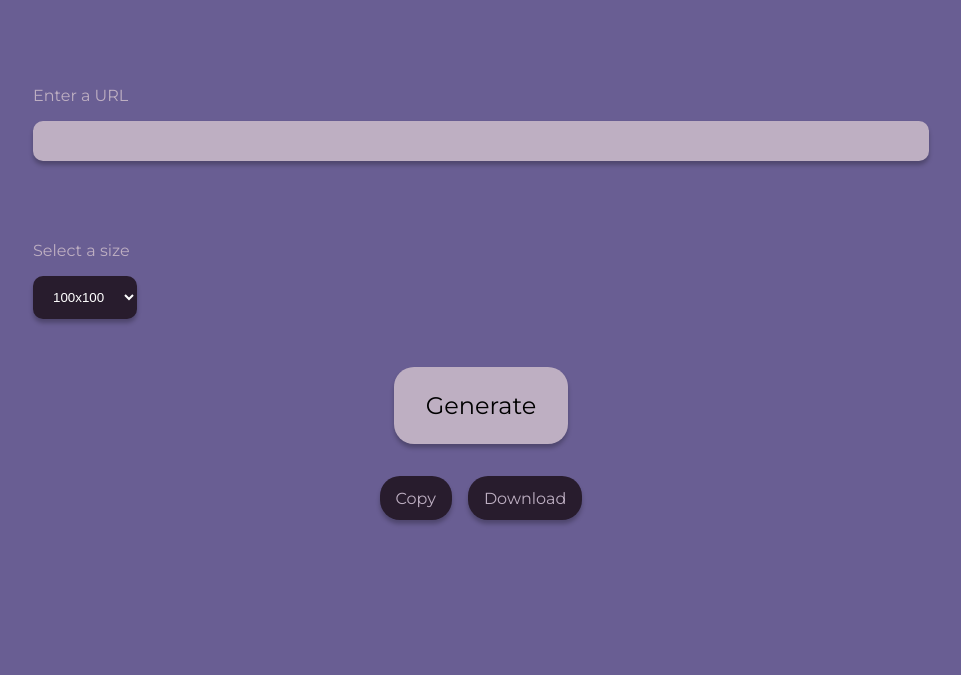
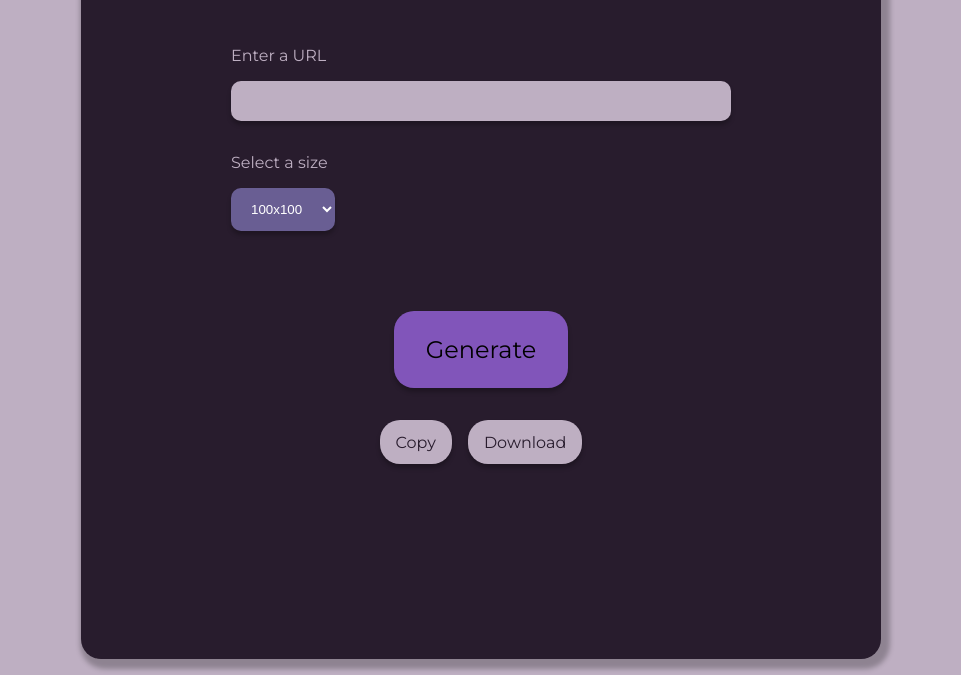
Before and after one commit to luke-rmaki/qrcoder, a website built with Vite: page index.html in a window 1280 px wide. Shown: the part 125-800 px from the top of the page, without its empty margins (159-1120 px from the left). Built offline with nearby package versions, Linux system fonts and the light colour scheme.

Commit message:
update styles

```diff
--- a/index.html
+++ b/index.html
@@ -7,12 +7,11 @@
     <title>QR Coder</title>
   </head>
   <body>
+    <div class="wrapper">
       <h1>QR Coder</h1>
       <span class="inputgrp">
         <label for="url">Enter a URL</label>
         <input type="text" name="url" />
-    </span>
-    <span class="selectgrp">
         <label for="url">Select a size</label>
         <select name="size">
           <option value="100">100x100</option>
@@ -30,6 +29,7 @@
       </span>
 
       <div id="code"></div>
+    </div>
 
     <the-loader class="hidden"></the-loader>
     <script
--- a/package.json
+++ b/package.json
@@ -5,7 +5,7 @@
   "type": "module",
   "scripts": {
     "dev": "vite",
-    "build": "tsc && vite build",
+    "build": "tsc --noEmit && vite build",
     "preview": "vite preview"
   },
   "devDependencies": {
--- a/src/style.css
+++ b/src/style.css
@@ -14,10 +14,9 @@ body {
   display: flex;
   flex-direction: column;
   align-items: center;
-  /* justify-content: space-around; */
   width: 100vw;
   min-height: 100vh;
-  background-color: var(--purple);
+  background-color: var(--haze);
   box-sizing: border-box;
 }
 
@@ -31,7 +30,7 @@ h1 {
   font-family: var(--font);
   color: white;
   font-weight: normal;
-  margin-block-end: 15vh;
+  margin-block-end: 2rem;
 }
 
 span {
@@ -44,16 +43,15 @@ span {
 
 .inputgrp {
   margin-block-end: 5rem;
-}
-
-.selectgrp {
-  margin-block-end: 3rem;
+  width: 50vw;
+  max-width: 500px;
 }
 
 label {
   font-family: var(--font);
   color: var(--haze);
   margin-block-end: 1rem;
+  margin-block-start: 2rem;
 }
 
 input,
@@ -71,13 +69,13 @@ input {
 }
 
 select {
-  background-color: var(--ebony);
+  background-color: var(--purple);
   color: white;
 }
 
 button {
   border-radius: 20px;
-  background-color: var(--haze);
+  background-color: var(--violet);
   padding: 1.5rem 2rem;
   font-size: 1.5rem;
   font-family: var(--font);
@@ -86,7 +84,7 @@ button {
 }
 
 button:hover {
-  background-color: var(--violet);
+  background-color: var(--purple);
   color: white;
 }
 
@@ -98,14 +96,14 @@ button:hover {
 .btngrp button {
   font-size: 1rem;
   padding: 0.8rem 1rem;
-  background-color: var(--ebony);
-  color: var(--haze);
+  background-color: var(--haze);
+  color: var(--ebony);
 }
 
 .btngrp button:hover,
 .btngrp button:focus {
-  background-color: var(--haze);
-  color: var(--ebony);
+  background-color: var(--purple);
+  color: white;
 }
 
 .btngrp button:first-child {
@@ -120,3 +118,26 @@ button:hover {
 .hidden {
   display: none;
 }
+
+.wrapper {
+  display: flex;
+  flex-direction: column;
+  align-items: center;
+  width: 80vw;
+  max-width: 800px;
+  margin-block: 1rem;
+  min-height: calc(100vh - 2rem);
+  background-color: var(--ebony);
+  border-radius: 20px;
+  box-shadow: 4px 5px 5px 5px rgba(0, 0, 0, 0.25);
+}
+
+@media screen and (max-width: 800px) {
+  .inputgrp {
+    width: 80vw;
+  }
+  .wrapper {
+    width: 100vw;
+    border-radius: 0;
+  }
+}
```
Lines whose indentation alone changed are shown as unchanged.
